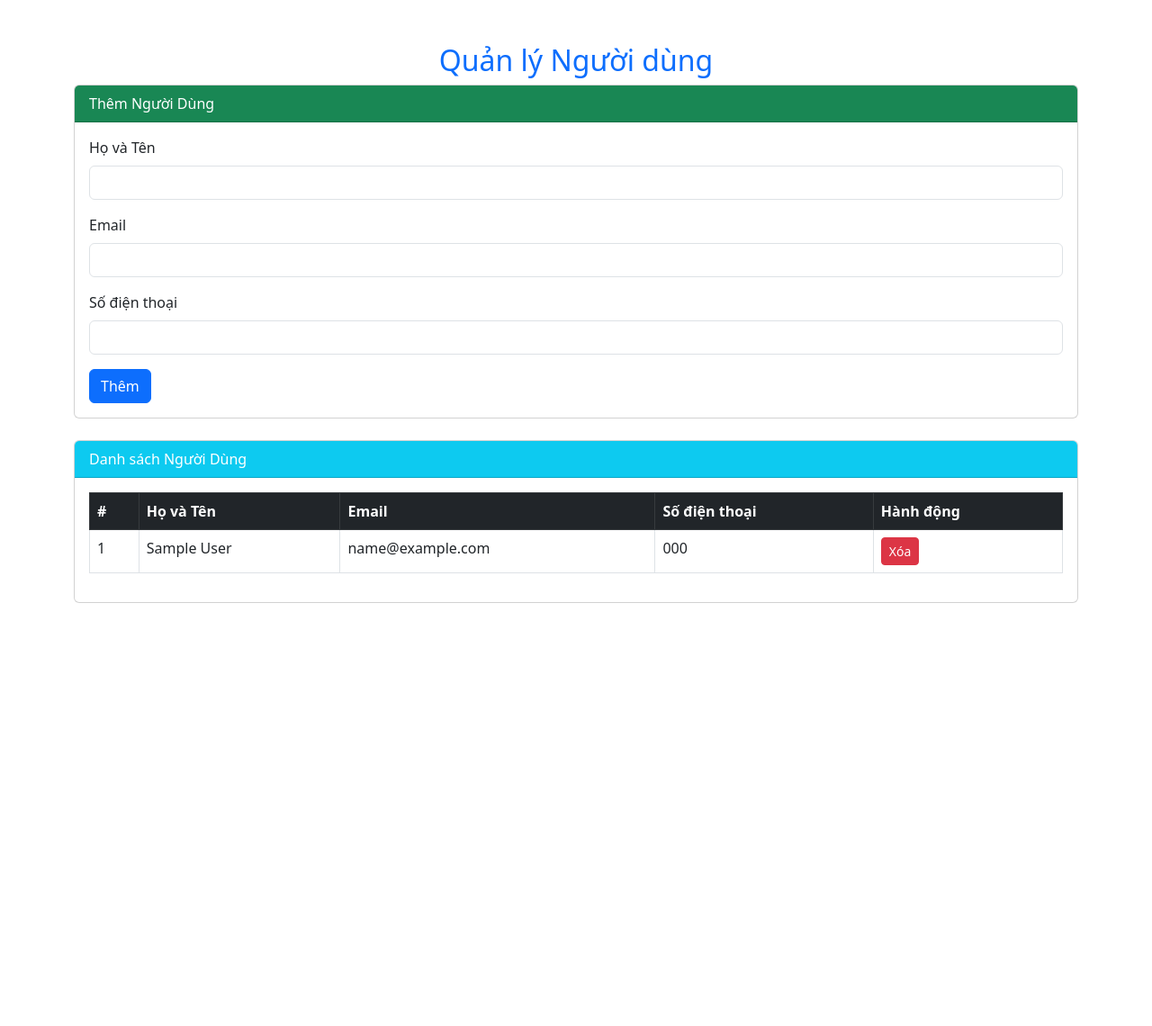
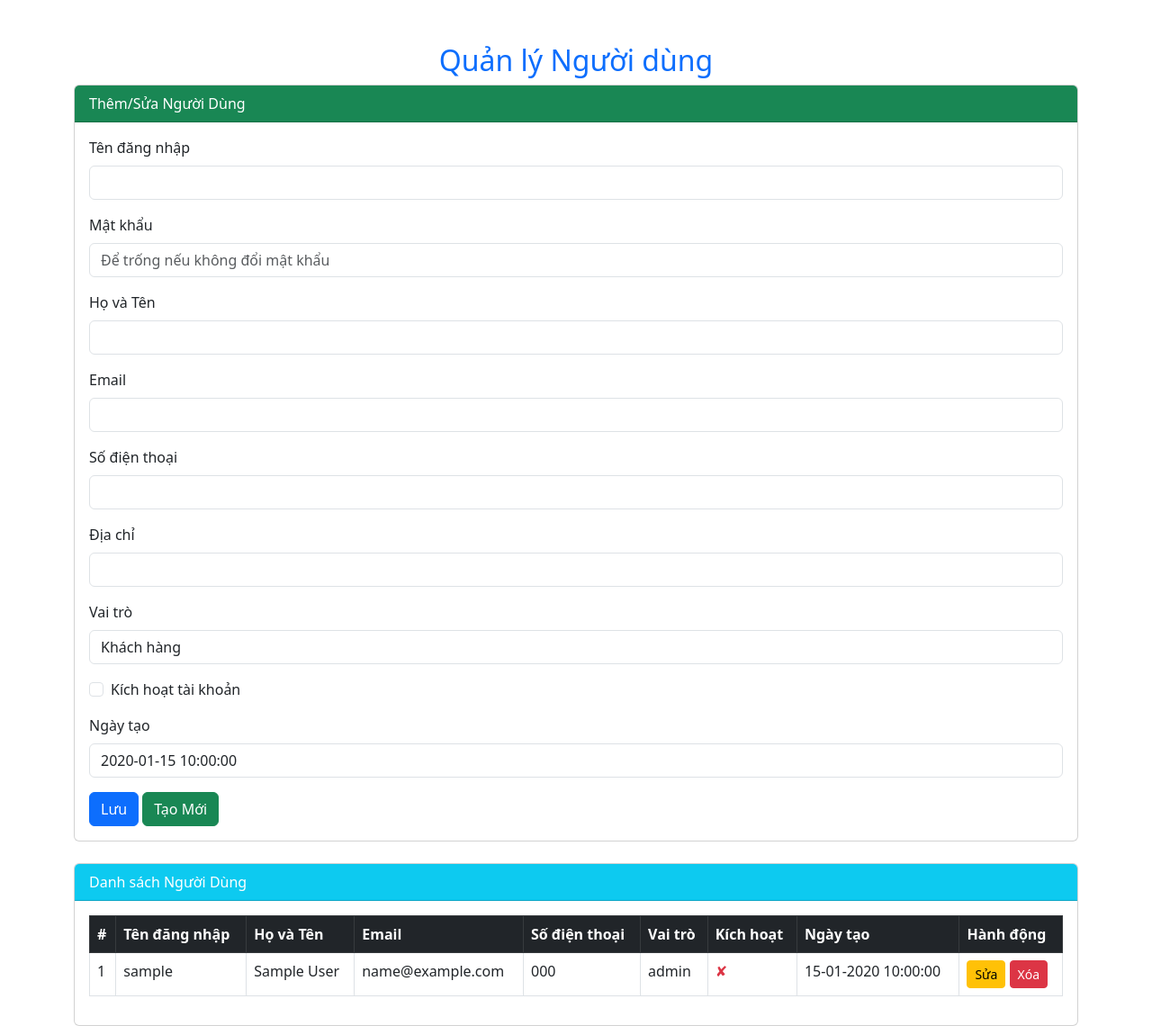
Before and after one commit to khannps39199/ShoppingWebsite, a Spring app: template src/main/resources/templates/UsersCRUD.html in a window 1280 px wide. Shown: the whole page at 90% size. Before the commit the page ends 670 px from the top, so only its background shows below. Run offline with Thymeleaf, Linux system fonts and the light colour scheme; the template is opened without the code that fills it: most values are stand-ins (such as "Sample title", 1, 10 or a date in 2020); data that the repository does not hold is empty; database files in the repository are not loaded.

Commit message:
Hoàn thành CRUD người dùng

```diff
--- a/src/main/resources/templates/UsersCRUD.html
+++ b/src/main/resources/templates/UsersCRUD.html
@@ -10,24 +10,76 @@
     <div class="container mt-5">
         <h2 class="text-center text-primary">Quản lý Người dùng</h2>
 
-        <!-- Form Thêm Người Dùng -->
+        <!-- Thông báo thành công -->
+        <div th:if="${successMessage}" class="alert alert-success text-center">
+            <span th:text="${successMessage}"></span>
+        </div>
+
+        <!-- Thông báo lỗi -->
+        <div th:if="${errorMessage}" class="alert alert-danger text-center">
+            <span th:text="${errorMessage}"></span>
+        </div>
+
+        <!-- Form Thêm/Sửa Người Dùng -->
         <div class="card mb-4">
-            <div class="card-header bg-success text-white">Thêm Người Dùng</div>
+            <div class="card-header bg-success text-white">Thêm/Sửa Người Dùng</div>
             <div class="card-body">
                 <form th:action="@{/users/save}" th:object="${newUser}" method="post">
+                    <input type="hidden" th:field="*{userId}">
+
+                    <div class="mb-3">
+                        <label class="form-label">Tên đăng nhập</label>
+                        <input type="text" th:field="*{username}" class="form-control" required>
+                    </div>
+
+                    <div class="mb-3">
+                        <label class="form-label">Mật khẩu</label>
+                        <input type="password" th:field="*{passwordHash}" class="form-control"
+                               th:placeholder="${newUser.userId != null ? 'Để trống nếu không đổi mật khẩu' : ''}">
+                    </div>
+
                     <div class="mb-3">
                         <label class="form-label">Họ và Tên</label>
                         <input type="text" th:field="*{fullName}" class="form-control" required>
                     </div>
+
                     <div class="mb-3">
                         <label class="form-label">Email</label>
                         <input type="email" th:field="*{email}" class="form-control" required>
                     </div>
+
                     <div class="mb-3">
                         <label class="form-label">Số điện thoại</label>
-                        <input type="text" th:field="*{phone}" class="form-control" required>
+                        <input type="text" th:field="*{phone}" class="form-control">
                     </div>
-                    <button type="submit" class="btn btn-primary">Thêm</button>
+
+                    <div class="mb-3">
+                        <label class="form-label">Địa chỉ</label>
+                        <input type="text" th:field="*{address}" class="form-control">
+                    </div>
+
+                    <div class="mb-3">
+                        <label class="form-label">Vai trò</label>
+                        <select th:field="*{role}" class="form-control">
+                            <option value="Customer">Khách hàng</option>
+                            <option value="Admin">Quản trị viên</option>
+                        </select>
+                    </div>
+
+                    <div class="form-check mb-3">
+                        <input type="checkbox" class="form-check-input" th:field="*{isActivated}">
+                        <label class="form-check-label">Kích hoạt tài khoản</label>
+                    </div>
+
+                    <!-- Ngày tạo (Chỉ hiển thị khi chỉnh sửa) -->
+                    <div class="mb-3" th:if="${newUser.userId != null}">
+                        <label class="form-label">Ngày tạo</label>
+                        <input type="text" class="form-control" readonly
+                               th:value="${#dates.format(newUser.createdAt, 'yyyy-MM-dd HH:mm:ss')}">
+                    </div>
+
+                    <button type="submit" class="btn btn-primary">Lưu</button>
+                    <a href="/users/new" class="btn btn-success">Tạo Mới</a>
                 </form>
             </div>
         </div>
@@ -40,20 +92,33 @@
                     <thead class="table-dark">
                         <tr>
                             <th>#</th>
+                            <th>Tên đăng nhập</th>
                             <th>Họ và Tên</th>
                             <th>Email</th>
                             <th>Số điện thoại</th>
+                            <th>Vai trò</th>
+                            <th>Kích hoạt</th>
+                            <th>Ngày tạo</th>
                             <th>Hành động</th>
                         </tr>
                     </thead>
                     <tbody>
                         <tr th:each="user, iterStat : ${users}">
                             <td th:text="${iterStat.index + 1}"></td>
+                            <td th:text="${user.username}"></td>
                             <td th:text="${user.fullName}"></td>
                             <td th:text="${user.email}"></td>
                             <td th:text="${user.phone}"></td>
+                            <td th:text="${user.role}"></td>
                             <td>
-                                <a th:href="@{/users/delete/{id}(id=${user.userId})}" class="btn btn-danger btn-sm">Xóa</a>
+                                <span th:if="${user.isActivated}" class="text-success">✔</span>
+                                <span th:unless="${user.isActivated}" class="text-danger">✘</span>
+                            </td>
+                            <td th:text="${#dates.format(user.createdAt, 'dd-MM-yyyy HH:mm:ss')}"></td>
+                            <td>
+                                <a th:href="@{/users/edit/{id}(id=${user.userId})}" class="btn btn-warning btn-sm">Sửa</a>
+                                <a th:href="@{/users/delete/{id}(id=${user.userId})}" class="btn btn-danger btn-sm"
+                                   onclick="return confirm('Bạn có chắc muốn xóa?');">Xóa</a>
                             </td>
                         </tr>
                     </tbody>
@@ -61,7 +126,5 @@
             </div>
         </div>
     </div>
-
-    <script src="https://cdn.jsdelivr.net/npm/bootstrap@5.3.0/dist/js/bootstrap.bundle.min.js"></script>
 </body>
 </html>
```
Also changed, not shown: src/main/java/poly/edu/Controller/UsersController.java (+57 -36 lines), src/main/java/poly/edu/Entity/User.java (+4 -93 lines), 1 other file.
